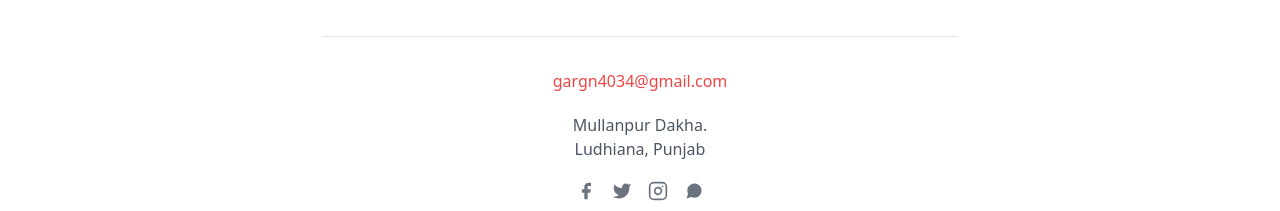
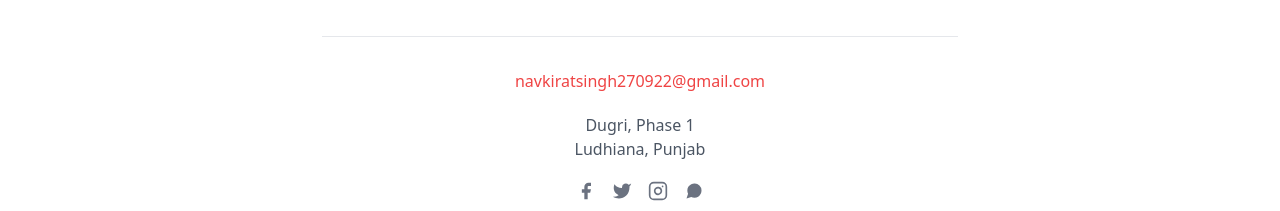
Before and after one commit to NavkiratSingh/NavkiratSingh.github.io, a plain HTML site: page contactus.html in a window 1280 px wide. Shown: the part 588-799 px from the top of the page. Drawn offline with nearby package versions, Linux system fonts and the light colour scheme.

Commit message:
Update contactus.html

```diff
--- a/contactus.html
+++ b/contactus.html
@@ -99,8 +99,8 @@
             <button class="flex mx-auto text-white bg-red-500 border-0 py-2 px-8 focus:outline-none hover:bg-red-600 rounded text-lg">Button</button>
           </div>
           <div class="p-2 w-full pt-8 mt-8 border-t border-gray-200 text-center">
-            <a class="text-red-500">gargn4034@gmail.com</a>
-            <p class="leading-normal my-5">Mullanpur Dakha.
+            <a class="text-red-500">navkiratsingh270922@gmail.com</a>
+            <p class="leading-normal my-5">Dugri, Phase 1
               <br>Ludhiana, Punjab
             </p>
             <span class="inline-flex">
```
